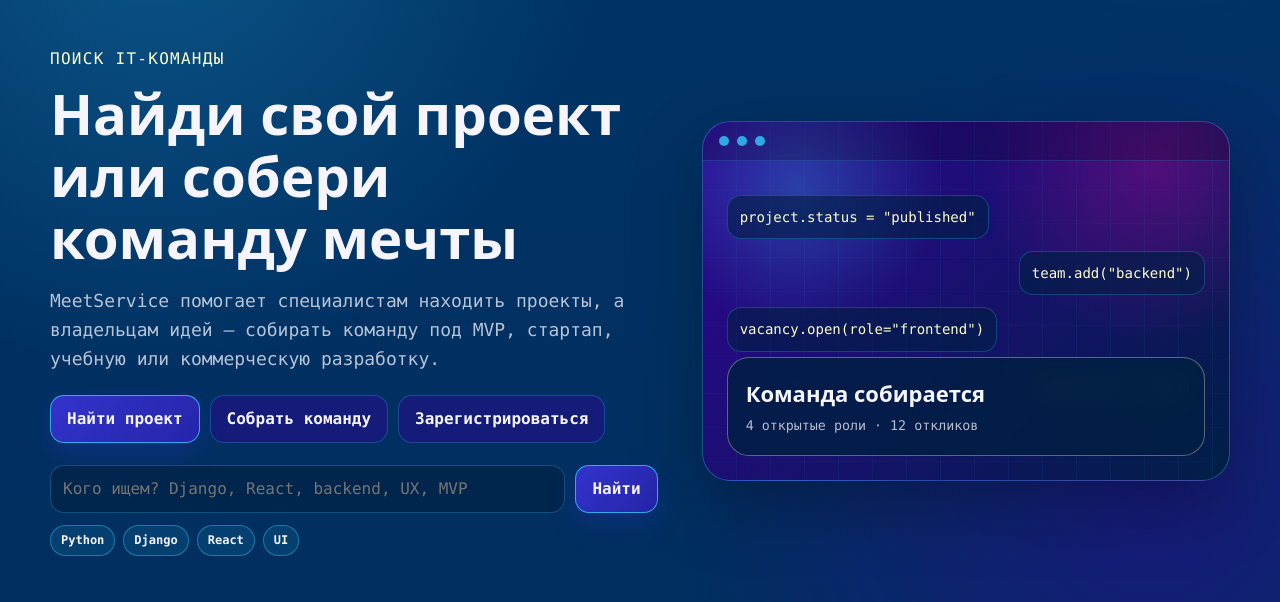
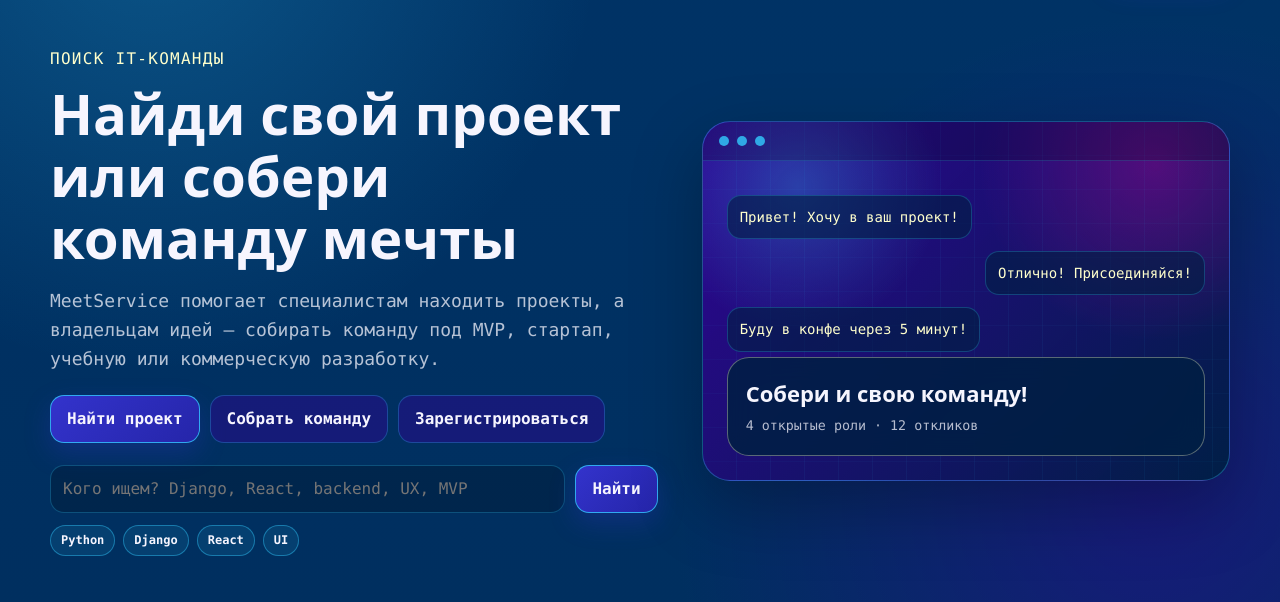
Before and after one commit to catsclaw-dev/new-makers, a Django app: page / in a window 1280 px wide. Shown: the part 77-679 px from the top of the page. Run offline with Django 5.2, Linux system fonts and the light colour scheme; data that the repository does not hold is empty.

Commit message:
fix: small changes on home

```diff
--- a/meetService/templates/projects/home.html
+++ b/meetService/templates/projects/home.html
@@ -44,13 +44,12 @@
                         <span></span>
                     </div>
                     <div class="home-visual-code">
-                        <span>project.status = "published"</span>
-                        <span>team.add("backend")</span>
-                        <span>vacancy.open(role="frontend")</span>
-                        <span>application.send()</span>
+                        <span>Привет! Хочу в ваш проект!</span>
+                        <span>Отлично! Присоединяйся!</span>
+                        <span>Буду в конфе через 5 минут!</span>
                     </div>
                     <div class="home-visual-card">
-                        <strong>Команда собирается</strong>
+                        <strong>Собери и свою команду!</strong>
                         <small>4 открытые роли · 12 откликов</small>
                     </div>
                 </div>
@@ -79,7 +78,6 @@
         <section class="container section home-recent-section">
             <div class="section-heading">
                 <div>
-                    <p class="eyebrow">сеансы Django</p>
                     <h2>Недавно просмотренные проекты</h2>
                 </div>
                 <a href="{% url 'projects:project_list' %}">Все проекты</a>
```
